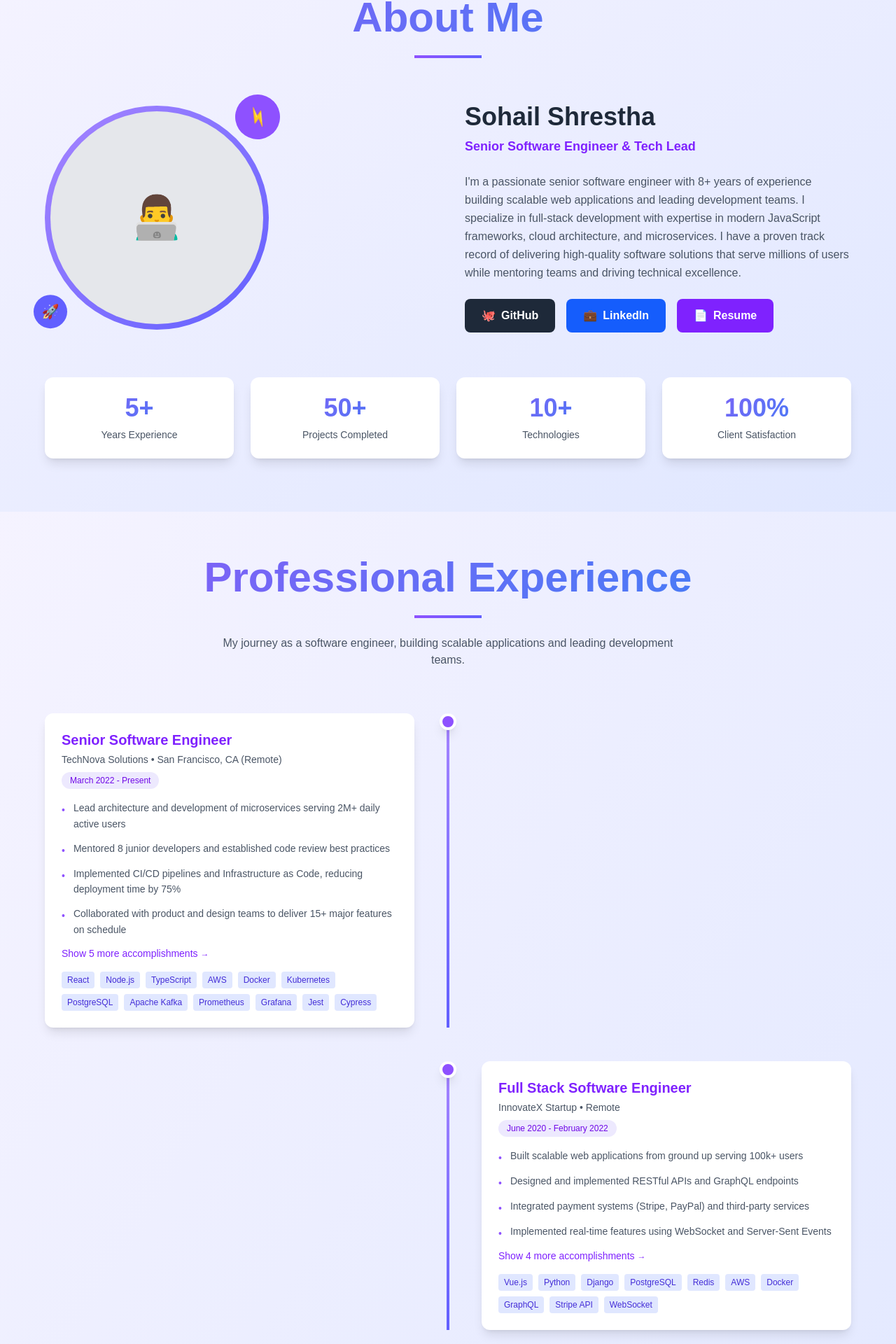
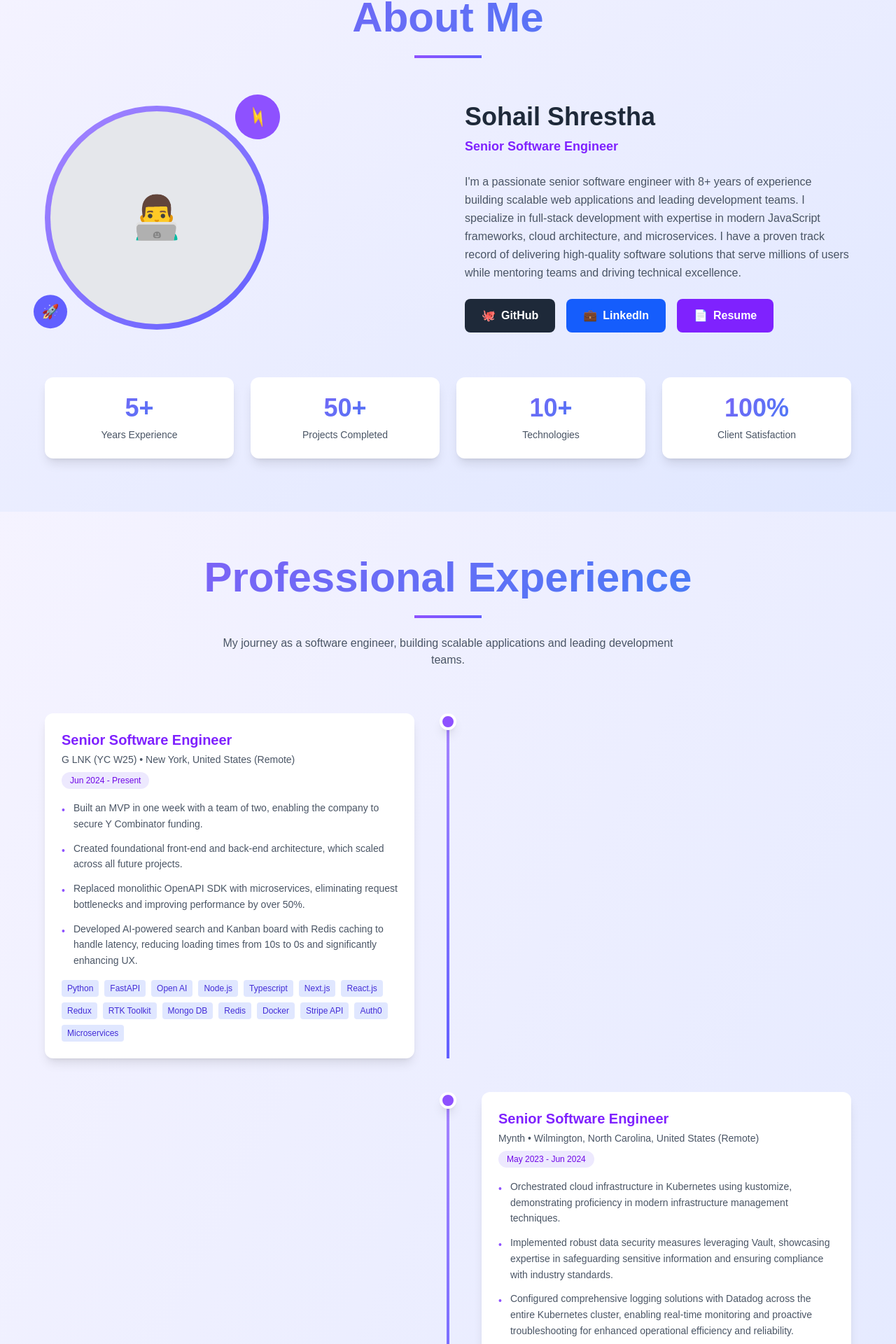
Before and after one commit to sohail-shrestha/portfolio, a Next.js app: page / in a window 1280 px wide. Shown: the part 869-2789 px from the top of the page at 70% size. Built offline with nearby package versions, Linux system fonts and the light colour scheme.

Commit message:
feat: Update portfolio with new project details, enhance experience section, and add certifications

```diff
--- a/src/app/_components/Experience.tsx
+++ b/src/app/_components/Experience.tsx
@@ -88,7 +88,7 @@ const ExperienceModal = ({
               <div className='flex flex-wrap gap-2'>
                 {experience.technologies.map((tech, index) => (
                   <motion.span
-                    key={tech}
+                    key={`${tech}-${index}`}
                     initial={{ opacity: 0, scale: 0.8 }}
                     animate={{ opacity: 1, scale: 1 }}
                     transition={{ duration: 0.3, delay: index * 0.05 }}
@@ -235,7 +235,7 @@ const ExperienceCard = ({
           >
             {experience.technologies.map((tech, techIndex) => (
               <motion.span
-                key={tech}
+                key={`${tech}-${techIndex}`}
                 initial={{ opacity: 0, scale: 0.8 }}
                 whileInView={{ opacity: 1, scale: 1 }}
                 transition={{
--- a/src/data/portfolio.ts
+++ b/src/data/portfolio.ts
@@ -47,81 +47,52 @@ export interface Certification {
 export const projects: Project[] = [
   {
     id: '1',
-    title: 'Enterprise SaaS Dashboard',
+    title: 'G LNK',
     description:
-      'Multi-tenant SaaS platform with advanced analytics, real-time notifications, and role-based access control. Built for enterprise clients with 10k+ users.',
+      'A platform for hiring healthcare providers with the help of AI. ',
     technologies: [
+      'Python',
+      'FastAPI',
+      'Node.js',
       'Next.js',
-      'TypeScript',
-      'PostgreSQL',
-      'Redis',
-      'AWS',
-      'Stripe',
+      'React.js',
+      'MongoDB',
     ],
-    githubUrl: 'https://github.com/sohailshrestha/enterprise-dashboard',
-    liveUrl: 'https://dashboard.example.com',
+    githubUrl: '',
+    liveUrl:
+      'https://www.ycombinator.com/launches/Mx9-g-lnk-simplifying-collaboration-between-pharma-healthcare-professionals',
+    image: '/images/glink.png',
   },
   {
     id: '2',
-    title: 'Real-time Collaboration Tool',
-    description:
-      'WebRTC-based collaboration platform with video conferencing, shared whiteboard, and document editing capabilities.',
+    title: 'Mynth',
+    description: 'A platform for exchanging digital assets on blockchain.',
     technologies: [
-      'React',
+      'Docker',
+      'Kubernetes',
+      'Python',
+      'Fastify',
+
       'Node.js',
-      'Socket.io',
-      'WebRTC',
-      'MongoDB',
-      'Docker',
+      'Microservices',
     ],
-    githubUrl: 'https://github.com/sohailshrestha/collab-platform',
-    liveUrl: 'https://collaborate.example.com',
+    liveUrl: 'https://www.mynth.ai/',
   },
   {
     id: '3',
-    title: 'AI-Powered Code Review Assistant',
-    description:
-      'Machine learning tool that analyzes code quality, suggests improvements, and detects potential security vulnerabilities.',
+    title: 'Tootle',
+    description: "Nepal's first ride-sharing app.",
     technologies: [
-      'Python',
-      'TensorFlow',
-      'FastAPI',
-      'GitHub API',
-      'Docker',
-      'Kubernetes',
+      'Native Android',
+      'Java',
+      'Kotlin',
+      'Firebase',
+      'Google Maps API',
+      'Retrofit',
+      'RxJava',
+      'Dagger',
     ],
-    githubUrl: 'https://github.com/sohailshrestha/ai-code-reviewer',
-  },
-  {
-    id: '4',
-    title: 'Microservices E-commerce Platform',
-    description:
-      'Scalable e-commerce solution with microservices architecture, event-driven design, and comprehensive payment integration.',
-    technologies: [
-      'Go',
-      'gRPC',
-      'PostgreSQL',
-      'RabbitMQ',
-      'Kubernetes',
-      'Terraform',
-    ],
-    githubUrl: 'https://github.com/sohailshrestha/ecommerce-microservices',
-  },
-  {
-    id: '5',
-    title: 'Performance Monitoring Dashboard',
-    description:
-      'Real-time application performance monitoring with custom metrics, alerting, and automated scaling recommendations.',
-    technologies: [
-      'Vue.js',
-      'InfluxDB',
-      'Grafana',
-      'Prometheus',
-      'Go',
-      'Docker',
-    ],
-    githubUrl: 'https://github.com/sohailshrestha/perf-monitor',
-    liveUrl: 'https://monitor.example.com',
+    liveUrl: 'https://www.tootle.com.np/',
   },
 ];
 
@@ -129,96 +100,116 @@ export const experiences: Experience[] = [
   {
     id: '1',
     title: 'Senior Software Engineer',
-    company: 'TechNova Solutions',
-    location: 'San Francisco, CA (Remote)',
-    startDate: 'March 2022',
+    company: 'G LNK (YC W25)',
+    location: 'New York, United States (Remote)',
+    startDate: 'Jun 2024',
     endDate: 'Present',
     description: [
-      'Lead architecture and development of microservices serving 2M+ daily active users',
-      'Mentored 8 junior developers and established code review best practices',
-      'Implemented CI/CD pipelines and Infrastructure as Code, reducing deployment time by 75%',
-      'Collaborated with product and design teams to deliver 15+ major features on schedule',
-      'Optimized system performance resulting in 40% reduction in response times',
-      'Designed and implemented event-driven architecture using Apache Kafka for real-time data processing',
-      'Led migration from monolithic to microservices architecture serving millions of requests daily',
-      'Established monitoring and alerting systems using Prometheus and Grafana, improving system reliability',
-      'Implemented automated testing strategies achieving 90% code coverage across all services',
+      'Built an MVP in one week with a team of two, enabling the company to secure Y Combinator funding.',
+      'Created foundational front-end and back-end architecture, which scaled across all future projects.',
+      'Replaced monolithic OpenAPI SDK with microservices, eliminating request bottlenecks and improving performance by over 50%.',
+      'Developed AI-powered search and Kanban board with Redis caching to handle latency, reducing loading times from 10s to 0s and significantly enhancing UX.',
     ],
     technologies: [
-      'React',
+      'Python',
+      'FastAPI',
+      'Open AI',
       'Node.js',
-      'TypeScript',
-      'AWS',
+      'Typescript',
+      'Next.js',
+      'React.js',
+      'Redux',
+      'RTK Toolkit',
+      'Mongo DB',
+      'Redis',
       'Docker',
-      'Kubernetes',
-      'PostgreSQL',
-      'Apache Kafka',
-      'Prometheus',
-      'Grafana',
-      'Jest',
-      'Cypress',
+      'Stripe API',
+      'Auth0',
+      'Microservices',
     ],
   },
   {
     id: '2',
-    title: 'Full Stack Software Engineer',
-    company: 'InnovateX Startup',
-    location: 'Remote',
-    startDate: 'June 2020',
-    endDate: 'February 2022',
+    title: 'Senior Software Engineer',
+    company: 'Mynth',
+    location: 'Wilmington, North Carolina, United States (Remote)',
+    startDate: 'May 2023',
+    endDate: 'Jun 2024',
     description: [
-      'Built scalable web applications from ground up serving 100k+ users',
-      'Designed and implemented RESTful APIs and GraphQL endpoints',
-      'Integrated payment systems (Stripe, PayPal) and third-party services',
-      'Implemented real-time features using WebSocket and Server-Sent Events',
-      'Established testing practices achieving 85% code coverage',
-      'Led database design and optimization efforts, improving query performance by 60%',
-      'Developed mobile-responsive Progressive Web Applications (PWAs)',
-      'Implemented OAuth 2.0 and JWT-based authentication systems',
+      'Orchestrated cloud infrastructure in Kubernetes using kustomize, demonstrating proficiency in modern infrastructure management techniques.',
+      'Implemented robust data security measures leveraging Vault, showcasing expertise in safeguarding sensitive information and ensuring compliance with industry standards.',
+      'Configured comprehensive logging solutions with Datadog across the entire Kubernetes cluster, enabling real-time monitoring and proactive troubleshooting for enhanced operational efficiency and reliability.',
+      'Mastered Python within a day to create a Discord posting microservice, while also meticulously recording image versions for various environments, showcasing quick learning and attention to detail in a professional context.',
+      'Established a streamlined Continuous Integration and Continuous Deployment (CICD) pipeline using ArgoCD, demonstrating expertise in automating software delivery and ensuring seamless deployment processes.',
+      'Implemented Payload CRM with Auth0 authentication, overcoming integration challenges to ensure seamless functionality.',
+      'Created an image updater with node.js, that automatically updates image on Kubernetes and monitored image version with a custom cronjob in python',
     ],
     technologies: [
-      'Vue.js',
+      'Docker',
+      'Kubernetes',
       'Python',
-      'Django',
+      'Fastify',
       'PostgreSQL',
-      'Redis',
-      'AWS',
-      'Docker',
-      'GraphQL',
-      'Stripe API',
-      'WebSocket',
+      'Node.js',
+      'Microservices',
+      'Blockchain',
     ],
   },
   {
     id: '3',
-    title: 'Frontend Developer',
-    company: 'DigitalCraft Agency',
-    location: 'New York, NY',
-    startDate: 'January 2019',
-    endDate: 'May 2020',
+    title: 'Senior Software Engineer',
+    company: 'Fusemachines',
+    location: 'Kathmandu, Nepal (Remote)',
+    startDate: 'July 2021',
+    endDate: 'March 2024',
     description: [
-      'Developed responsive web applications for Fortune 500 clients',
-      'Collaborated with UX/UI designers to implement pixel-perfect interfaces',
-      'Improved website performance and Core Web Vitals scores by 60%',
-      'Maintained and enhanced existing client websites and applications',
-      'Conducted cross-browser testing and ensured accessibility compliance',
+      'Used React Native for Mobile and Nest js for Backend and getting MVP ready from ground up within 6 months with a total of 2 developers in the team.',
+      'Rapidly adopting frameworks such as Flutter, React Native and Nest js.',
+      'Architect infrastructure for Opensearch, which reduced the search time on the platform from around 10 seconds to few milliseconds.',
+      'Achieved 100% crash-free users with 4000 users, from July 2022 to present, as per firebase analytics, playstore analytics and app store analytics.',
+      'Architecting infrastructure for Authentication and authorization and implementing it with the team, making the product more secure. We have not had any instances of our product getting hacked.',
+      'Implementing and architecting more than 50% of all features in the app from the ground up.',
     ],
-    technologies: ['React', 'TypeScript', 'SCSS', 'Webpack', 'Jest', 'Cypress'],
+    technologies: [
+      'React',
+      'TypeScript',
+      'SCSS',
+
+      'Jest',
+      'React Native',
+      'Nest.js',
+      'PostgreSQL',
+      'Nest.js',
+      'OpenSearch',
+      'Redis',
+      'Docker',
+      'AWS',
+    ],
   },
   {
     id: '4',
-    title: 'Junior Software Developer',
-    company: 'CodeBase Solutions',
-    location: 'Austin, TX',
-    startDate: 'August 2017',
-    endDate: 'December 2018',
+    title: 'Software Engineer',
+    company: 'Tootle',
+    location: 'Kathmandu, Nepal',
+    startDate: 'Jun 2018',
+    endDate: 'Jun 2021',
     description: [
-      'Developed web applications using modern JavaScript frameworks',
-      'Participated in agile development processes and sprint planning',
-      'Fixed bugs and implemented new features based on user feedback',
-      'Collaborated with senior developers on database design and optimization',
+      'Increased app stability from 60% to more than 90%.',
+      'Updated all the technologies used in app to make the app more easier to maintain.',
+      'Reduced Google reverse geocoding billing by more than 50%.',
+      'Introduced proper architecture to app, making it more easier to maintain and implement new feature.',
+      'Created a very customized UI using Canvas API on native android.',
     ],
-    technologies: ['JavaScript', 'React', 'Node.js', 'MongoDB', 'Express.js'],
+    technologies: [
+      'Native Android',
+      'Java',
+      'Kotlin',
+      'Firebase',
+      'Google Maps API',
+      'Retrofit',
+      'RxJava',
+      'Dagger',
+    ],
   },
 ];
 
@@ -229,11 +220,13 @@ export const skills: Skill[] = [
       'React',
       'Next.js',
       'TypeScript',
-      'Vue.js',
-      'Angular',
       'Tailwind CSS',
-      'SCSS/SASS',
       'Material-UI',
+      'Redux',
+      'RTK Toolkit',
+      'Websockets',
+      'HTML',
+      'CSS',
     ],
   },
   {
@@ -241,58 +234,31 @@ export const skills: Skill[] = [
     skills: [
       'Node.js',
       'Python',
-      'Go',
       'Express.js',
       'FastAPI',
-      'Django',
-      'GraphQL',
+      'Fastify',
       'REST APIs',
+      'Nest.js',
     ],
   },
   {
     category: 'Databases & Storage',
-    skills: [
-      'PostgreSQL',
-      'MongoDB',
-      'Redis',
-      'MySQL',
-      'DynamoDB',
-      'Elasticsearch',
-      'InfluxDB',
-    ],
+    skills: ['PostgreSQL', 'MongoDB', 'Redis', 'MySQL', 'OpenSearch'],
   },
   {
     category: 'Cloud & DevOps',
-    skills: [
-      'AWS',
-      'Docker',
-      'Kubernetes',
-      'Terraform',
-      'Jenkins',
-      'GitHub Actions',
-      'Nginx',
-      'Monitoring',
-    ],
+    skills: ['AWS', 'Docker', 'Kubernetes', 'Jenkins', 'GitHub Actions'],
   },
   {
     category: 'Programming Languages',
-    skills: [
-      'JavaScript',
-      'TypeScript',
-      'Python',
-      'Go',
-      'Java',
-      'SQL',
-      'HTML/CSS',
-      'Bash',
-    ],
+    skills: ['JavaScript', 'TypeScript', 'Python'],
   },
   {
     category: 'Tools & Methodologies',
     skills: [
       'Git',
       'Agile/Scrum',
-      'TDD/BDD',
+      'TDD',
       'Microservices',
       'System Design',
       'Code Review',
@@ -305,10 +271,10 @@ export const skills: Skill[] = [
 export const education: Education[] = [
   {
     id: '1',
-    degree: 'Bachelor of Science in Computer Science',
-    institution: 'University of Texas at Austin',
-    location: 'Austin, TX',
-    graduationYear: '2017',
+    degree: 'Bachelor of Computer Applications',
+    institution: 'Sharda University',
+    location: 'Greater Noida, India',
+    graduationYear: '2018',
     gpa: '3.8',
     relevantCourses: [
       'Data Structures and Algorithms',
@@ -321,90 +287,26 @@ export const education: Education[] = [
   },
 ];
 
-export const certifications: Certification[] = [
-  {
-    id: '1',
-    name: 'AWS Certified Solutions Architect - Professional',
-    issuer: 'Amazon Web Services',
-    issueDate: 'March 2023',
-    expirationDate: 'March 2026',
-    credentialId: 'AWS-SAP-12345',
-    verificationUrl: 'https://aws.amazon.com/verification',
-  },
-  {
-    id: '2',
-    name: 'Certified Kubernetes Administrator (CKA)',
-    issuer: 'Cloud Native Computing Foundation',
-    issueDate: 'January 2023',
-    expirationDate: 'January 2026',
-    credentialId: 'CKA-67890',
-    verificationUrl:
-      'https://training.linuxfoundation.org/certification/verify/',
-  },
-  {
-    id: '3',
-    name: 'Professional Scrum Master I (PSM I)',
-    issuer: 'Scrum.org',
-    issueDate: 'September 2022',
-    credentialId: 'PSM1-54321',
-    verificationUrl: 'https://www.scrum.org/certificates/verify',
-  },
-  {
-    id: '4',
-    name: 'MongoDB Certified Developer Associate',
-    issuer: 'MongoDB University',
-    issueDate: 'June 2022',
-    expirationDate: 'June 2025',
-    credentialId: 'MDB-DEV-98765',
-  },
-];
+export const certifications: Certification[] = [];
 
 // Additional portfolio statistics and achievements
 export const achievements = {
   yearsOfExperience: 8,
-  projectsCompleted: 50,
-  technologiesMastered: 25,
+  projectsCompleted: 6,
+  technologiesMastered: 20,
   teamMembersLed: 12,
   codeCommits: 5000,
   linesOfCode: 250000,
 };
 
-export const testimonials = [
-  {
-    id: '1',
-    name: 'Sarah Johnson',
-    position: 'Product Manager',
-    company: 'TechNova Solutions',
-    testimonial:
-      'Sohail is an exceptional developer and team lead. His technical expertise and ability to mentor junior developers while delivering high-quality code on time makes him invaluable to any team.',
-    avatar: '👩‍💼',
-  },
-  {
-    id: '2',
-    name: 'Michael Chen',
-    position: 'CTO',
-    company: 'InnovateX Startup',
-    testimonial:
-      'Working with Sohail was a game-changer for our startup. He built our entire platform from scratch and scaled it to handle millions of users. His architectural decisions were spot-on.',
-    avatar: '👨‍💻',
-  },
-  {
-    id: '3',
-    name: 'Emily Rodriguez',
-    position: 'Senior Software Engineer',
-    company: 'DigitalCraft Agency',
-    testimonial:
-      'Sohail has an incredible eye for detail and performance optimization. He improved our application performance by 60% and established best practices that we still follow today.',
-    avatar: '👩‍💻',
-  },
-];
+export const testimonials = [];
 
 export const aboutMe = {
   name: 'Sohail Shrestha',
-  title: 'Senior Software Engineer & Tech Lead',
+  title: 'Senior Software Engineer',
   description: `I'm a passionate senior software engineer with 8+ years of experience building scalable web applications and leading development teams. I specialize in full-stack development with expertise in modern JavaScript frameworks, cloud architecture, and microservices. I have a proven track record of delivering high-quality software solutions that serve millions of users while mentoring teams and driving technical excellence.`,
-  email: 'sohail.shrestha.dev@gmail.com',
-  github: 'https://github.com/sohailshrestha',
-  linkedin: 'https://linkedin.com/in/sohailshrestha',
+  email: 'sohailshrestha2@gmail.com',
+  github: 'https://github.com/sohail-shrestha',
+  linkedin: 'https://www.linkedin.com/in/sohail-shrestha-84a04a143/',
   resume: '/Sohail_Shresth_CV.pdf',
 };
```
Also changed, not shown: public/images/glnk.png (added), 1 other file (tests, documents, lock files or other folders).
